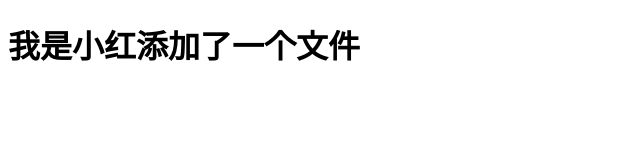
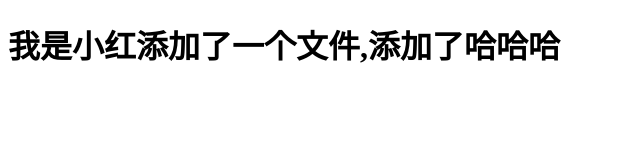
Before and after one commit to operatorhs/boss, a plain HTML site: page index.html in a window 1280 px wide. Shown: the whole page, without its empty margins (0-640 px from the left). Drawn offline with Linux system fonts and the light colour scheme.

Commit message:
添加了哈哈哈

```diff
--- a/index.html
+++ b/index.html
@@ -7,6 +7,6 @@
     <title>Document</title>
 </head>
 <body>
-    <h1>我是小红添加了一个文件</h1>
+    <h1>我是小红添加了一个文件,添加了哈哈哈</h1>
 </body>
 </html>
```
